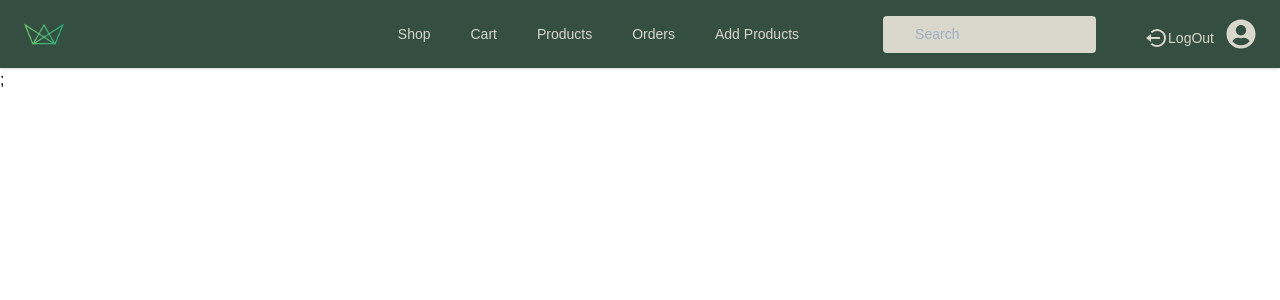
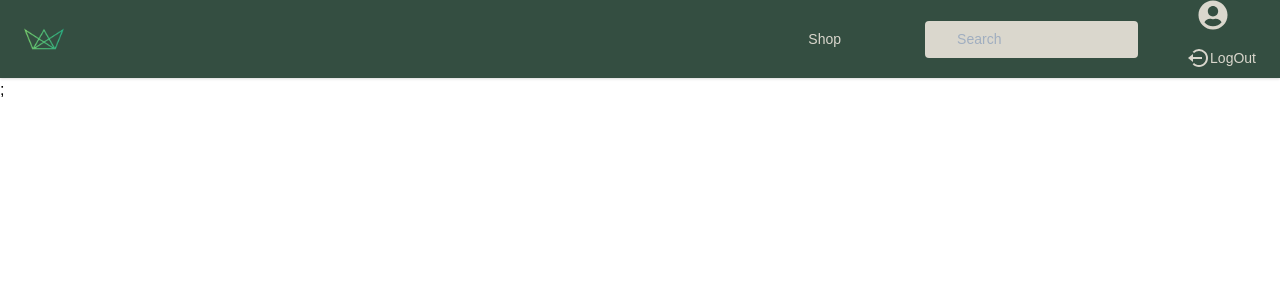
Before and after one commit to mud1tx/Consumer-2-Consumer, a React (Create React App) app in the folder client/: page / in a window 1280 px wide. Shown: the top 300 px of the page. Built offline with nearby package versions, Linux system fonts and the light colour scheme.

Commit message:
added conditional rendering of data on user login

```diff
--- a/client/src/components/Navbar.js
+++ b/client/src/components/Navbar.js
@@ -1,6 +1,6 @@
 import React, { useState } from "react";
 import { FaUserCircle } from "react-icons/fa";
-import { NavLink } from "react-router-dom";
+import { NavLink, useNavigate } from "react-router-dom";
 import {
   AiOutlineLogin,
   AiOutlineClose,
@@ -8,10 +8,35 @@ import {
 } from "react-icons/ai";
 import { GiHamburgerMenu } from "react-icons/gi";
 import { BiLogOutCircle } from "react-icons/bi";
+import { useSelector, useDispatch } from "react-redux";
+import { User } from "../redux/action/authUser";
 
 const Navbar = () => {
+  const dispatch = useDispatch();
+  const navigate = useNavigate();
+  const userLoggedIn = useSelector((state) => state.authenticateUser);
   const [show, setShow] = useState(null);
   const [profile, setProfile] = useState(false);
+  // const [logoutRefresh, setLogoutRefresh] = useState(false);
+
+  const handleFormSubmit = async (e) => {
+    e.preventDefault();
+    try {
+      const logoutApiResponse = await fetch("http://localhost:5000/logout", {
+        method: "POST",
+      });
+
+      const logoutData = await logoutApiResponse.json();
+
+      sessionStorage.clear();
+      let data = logoutData;
+      dispatch(User({ data }));
+      // setLogoutRefresh(true);
+      navigate("/");
+    } catch (err) {
+      console.log(err);
+    }
+  };
 
   return (
     <>
@@ -34,26 +59,31 @@ const Navbar = () => {
                   <div className="flex px-5 items-center py-6 text-sm leading-5 text-main_color-200 hover:bg-main_color-200 hover:text-main_color-1000 focus:bg-gray-100 focus:outline-none transition duration-150 ease-in-out">
                     <NavLink to="/">Shop</NavLink>
                   </div>
-
+                  {userLoggedIn?.isLoggedIn && (
                     <div className="flex px-5 items-center py-6 text-sm leading-5 text-main_color-200 hover:bg-main_color-200 hover:text-main_color-1000 focus:bg-gray-100 focus:outline-none transition duration-150 ease-in-out">
                       <NavLink to="/cart">Cart</NavLink>
                     </div>
-
+                  )}
+                  {userLoggedIn?.isLoggedIn && (
                     <div className="flex px-5 items-center py-6 text-sm leading-5 text-main_color-200 hover:bg-main_color-200 hover:text-main_color-1000 focus:bg-gray-100 focus:outline-none transition duration-150 ease-in-out">
                       <NavLink to="/products">Products</NavLink>
                     </div>
+                  )}
 
+                  {userLoggedIn?.isLoggedIn && (
                     <div className="flex px-5 items-center py-6 text-sm leading-5 text-main_color-200 hover:bg-main_color-200 hover:text-main_color-1000 focus:bg-gray-100 focus:outline-none transition duration-150 ease-in-out">
                       <NavLink to="/orders">Orders</NavLink>
                     </div>
+                  )}
 
+                  {userLoggedIn?.isLoggedIn && (
                     <div className=" flex px-5 items-center py-6 text-sm leading-5 text-main_color-200 hover:bg-main_color-200 hover:text-main_color-1000 focus:bg-gray-100 focus:outline-none transition duration-150 ease-in-out">
                       <NavLink to="/admin/add-product">Add Products</NavLink>
                     </div>
+                  )}
                 </div>
                 <div className="hidden xl:flex items-center">
                   <div className="relative md:mr-6 my-2">
-                    {/* <a className=""></a> */}
                     <input
                       className="bg-main_color-200 focus:outline-none rounded w-full text-sm text-main_color-1000  pl-8 py-2"
                       type="text"
@@ -83,17 +113,21 @@ const Navbar = () => {
                           </li>
                         </ul>
                       )}
-                      <div className="cursor-pointer text-main_color-200 text-sm leading-3 tracking-normal mt-2 py-2 hover:text-white focus:text-main_color-200 focus:outline-none flex items-center">
-                        <BiLogOutCircle className="text-2xl" />
-                        <form action="/logout" method="POST">
-                          <input type="hidden" name="logout" value="" />
-                          <button type="submit">LogOut</button>
-                        </form>
-                      </div>
                       <div className="cursor-pointer flex text-sm border-2 border-transparent rounded-full focus:outline-none focus:border-white transition duration-150 ease-in-out"></div>
                       <div className="ml-2 text-main_color-200 flex items-center">
                         <FaUserCircle className="text-3xl" />
                       </div>
+                    </div>
+                    <div className="cursor-pointer text-main_color-200 text-sm leading-3 tracking-normal mt-2 py-2 hover:text-white focus:text-main_color-200 focus:outline-none flex items-center">
+                      <BiLogOutCircle className="text-2xl" />
+                      <form
+                        onSubmit={handleFormSubmit}
+                        // action="/logout"
+                        // method="POST"
+                      >
+                        <input type="hidden" name="logout" value="" />
+                        <button type="submit">LogOut</button>
+                      </form>
                     </div>
                   </div>
                 </div>
--- a/client/src/features/Authentication/Login.js
+++ b/client/src/features/Authentication/Login.js
@@ -1,13 +1,17 @@
-import React, { useState, useContext, useEffect } from "react";
-import { NavLink } from "react-router-dom";
-// import axios from "axios";
-// import { ToastContainer, toast } from "react-toastify";
+import React, { useState } from "react";
+import { NavLink, useNavigate } from "react-router-dom";
+import { useDispatch } from "react-redux";
+import { User } from "../../redux/action/authUser";
 
 const Login = () => {
+  const dispatch = useDispatch();
+  const navigate = useNavigate();
+
   const [userLoginData, setUserLoginData] = useState({
     email: "",
     password: "",
   });
+  const [error, setError] = useState("");
 
   const handleInputs = (e) => {
     const name = e.target.name;
@@ -15,6 +19,34 @@ const Login = () => {
     setUserLoginData({ ...userLoginData, [name]: value });
   };
 
+  const handleFormSubmit = async (e) => {
+    e.preventDefault();
+    try {
+      const loginApiResponse = await fetch("http://localhost:5000/login", {
+        method: "POST",
+        body: JSON.stringify({
+          email: userLoginData.email,
+          password: userLoginData.password,
+        }),
+        headers: {
+          "Content-Type": "application/json",
+        },
+      });
+
+      const formData = await loginApiResponse.json();
+      const { ok } = formData;
+      if (!ok) {
+        console.log("error aye kya", formData);
+        setError(formData.message);
+      } else {
+        sessionStorage.setItem("userLoggedIn", JSON.stringify(formData));
+        dispatch(User(formData));
+        navigate("/");
+      }
+    } catch (err) {
+      console.log(err);
+    }
+  };
 
   return (
     <>
@@ -33,8 +65,9 @@ const Login = () => {
           </h2>
           <form
             className="max-w-[800px]   mx-auto bg-gray-900 p-8 px-8 rounded-lg"
-            action="/login"
-            method="POST"
+            // action="/login"
+            // method="POST"
+            onSubmit={handleFormSubmit}
           >
             <div className="flex  flex-col text-gray-400 py-2">
               <label>Email</label>
@@ -68,6 +101,7 @@ const Login = () => {
           </p>
         </div>
       </div>
+      {error && <h1>{error}</h1>}
     </>
   );
 };
--- /dev/null
+++ b/client/src/features/PrivateRoutes/PrivateRoutes.js
@@ -0,0 +1,9 @@
+import React from "react";
+import { useSelector } from "react-redux";
+import { Navigate, Outlet } from "react-router-dom";
+
+export default function PrivateRoute() {
+  const userLoggedIn = useSelector((state) => state.authenticateUser);
+
+  return userLoggedIn ? <Outlet /> : <Navigate to="/login" />;
+}
```
Lines whose indentation alone changed are shown as unchanged.
